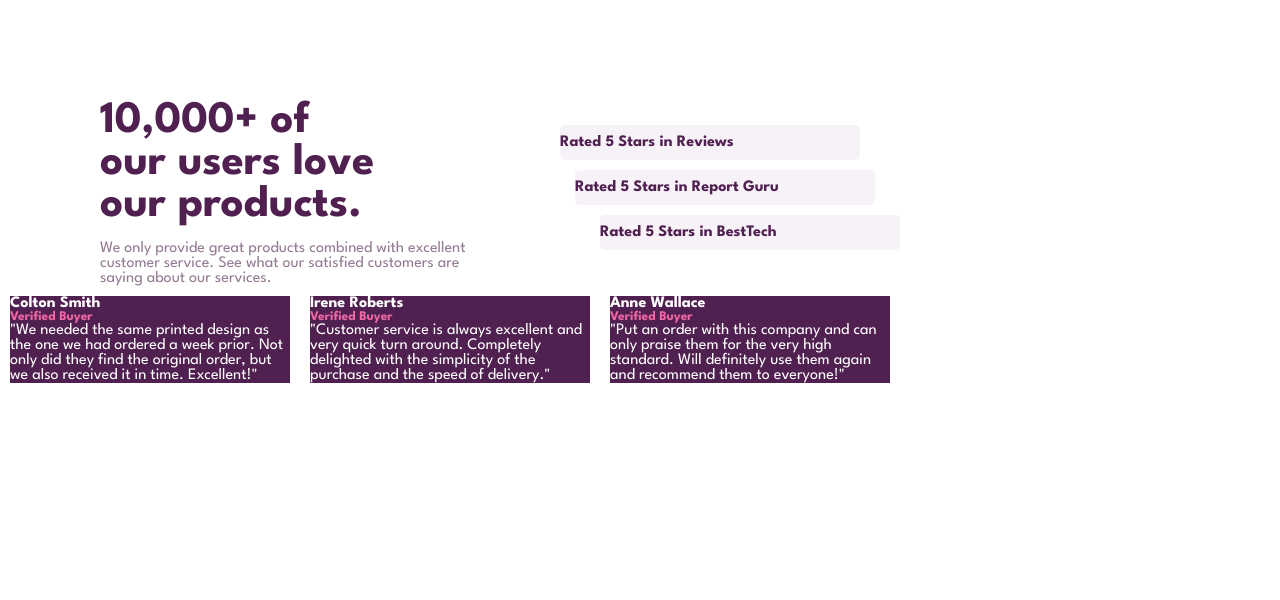
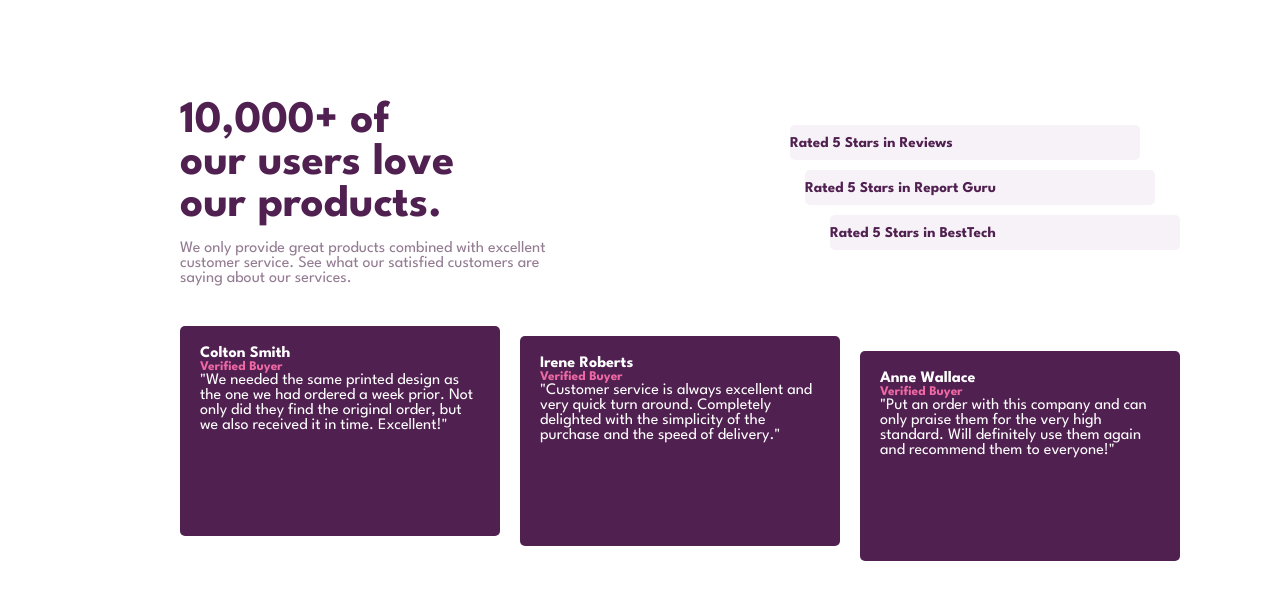
Before and after one commit to vandesonsantos/social-proof-section-master, a plain HTML site: page index.html in a window 1280 px wide. Drawn offline with Linux system fonts and the light colour scheme.

Commit message:
estilizando depoimentos

```diff
--- a/index.html
+++ b/index.html
@@ -28,6 +28,7 @@
         </div>
       </div>
 
+      <!-- DEPOIMENTOS -->
       <div class="depoimentos">
         <div class="colton-smith">
           <h4>Colton Smith</h4>
@@ -40,21 +41,21 @@
         </div>
 
         <div class="irene-robers">
+          <h4>Irene Roberts</h4>
+          <h5>Verified Buyer</h5>
           <p>
-            <h4>Irene Roberts</h4>
-            <h5>Verified Buyer</h5>
             "Customer service is always excellent and very quick turn around. Completely
             delighted with the simplicity of the purchase and the speed of delivery."
           </p>
         </div>
 
         <div class="anne-wallace">
-          <p>
             <h4>Anne Wallace</h4>
             <h5>Verified Buyer</h5>
-            "Put an order with this company and can only praise them for the very high
-            standard. Will definitely use them again and recommend them to everyone!"
-          </p>
+            <p>
+              "Put an order with this company and can only praise them for the very high
+              standard. Will definitely use them again and recommend them to everyone!"
+            </p>
         </div>
       </div>
     </div>
--- a/src/css/style.css
+++ b/src/css/style.css
@@ -18,24 +18,25 @@ body{
     width: 280px;
     color: hsl(300, 43%, 22%);
     font-size: 45px;
-    margin: 100px 0px 0px 100px;
+    margin: 100px 0px 0px 180px;
 }
 
 .sub-titulo{
     color: hsl(303, 10%, 53%);
     width: 370px;
-    margin: 15px 0px 0px 100px;
+    margin: 15px 0px 0px 180px;
 }
 
 .estrelas{
-    margin: 115px 0px 0px 80px;
+    margin: 115px 0px 0px 230px;
 }
 
 .estrelas .reviews, .report-guru, .besttech{
     background-color: hsl(300, 24%, 96%);
     color: hsl(300, 43%, 22%);
     font-weight: 700;
-    width: 300px;
+    font-size: 15px;
+    width: 350px;
     height: 35px;
     margin: 10px;
     border-radius: 5px;
@@ -51,40 +52,34 @@ body{
     margin-left: 50px;
 }
 
-/*  */
+/* DEPOIMENTOS */
 .depoimentos{
     display: flex;
+    margin: 30px 0px 0px 170px;
 }
 
-.depoimentos .colton-smith{
+.depoimentos .colton-smith, .irene-robers, .anne-wallace{
     background-color: hsl(300, 43%, 22%);
     color: hsl(0, 0%, 100%);
     width: 280px;
+    height: 170px;
     margin: 10px;
+    padding: 20px;
+    border-radius: 5px;
 }
 
-.depoimentos .colton-smith h5{
+.depoimentos .irene-robers{
+    margin-top: 20px;
+}
+
+.depoimentos .anne-wallace{
+    margin-top: 35px;
+}
+
+.depoimentos h5{
     color: hsl(333, 80%, 67%);
 }
 
-.depoimentos .irene-robers{
-    background-color: hsl(300, 43%, 22%);
-    color: hsl(0, 0%, 100%);
+.colton-smith p, .irene-robers p, .anne-wallace p{
     width: 280px;
-    margin: 10px;
 }
-
-.depoimentos .irene-robers h5{
-    color: hsl(333, 80%, 67%);
-}
-
-.depoimentos .anne-wallace{
-    background-color: hsl(300, 43%, 22%);
-    color: hsl(0, 0%, 100%);
-    width: 280px;
-    margin: 10px;
-}
-
-.depoimentos .anne-wallace h5{
-    color: hsl(333, 80%, 67%);
-}
```
